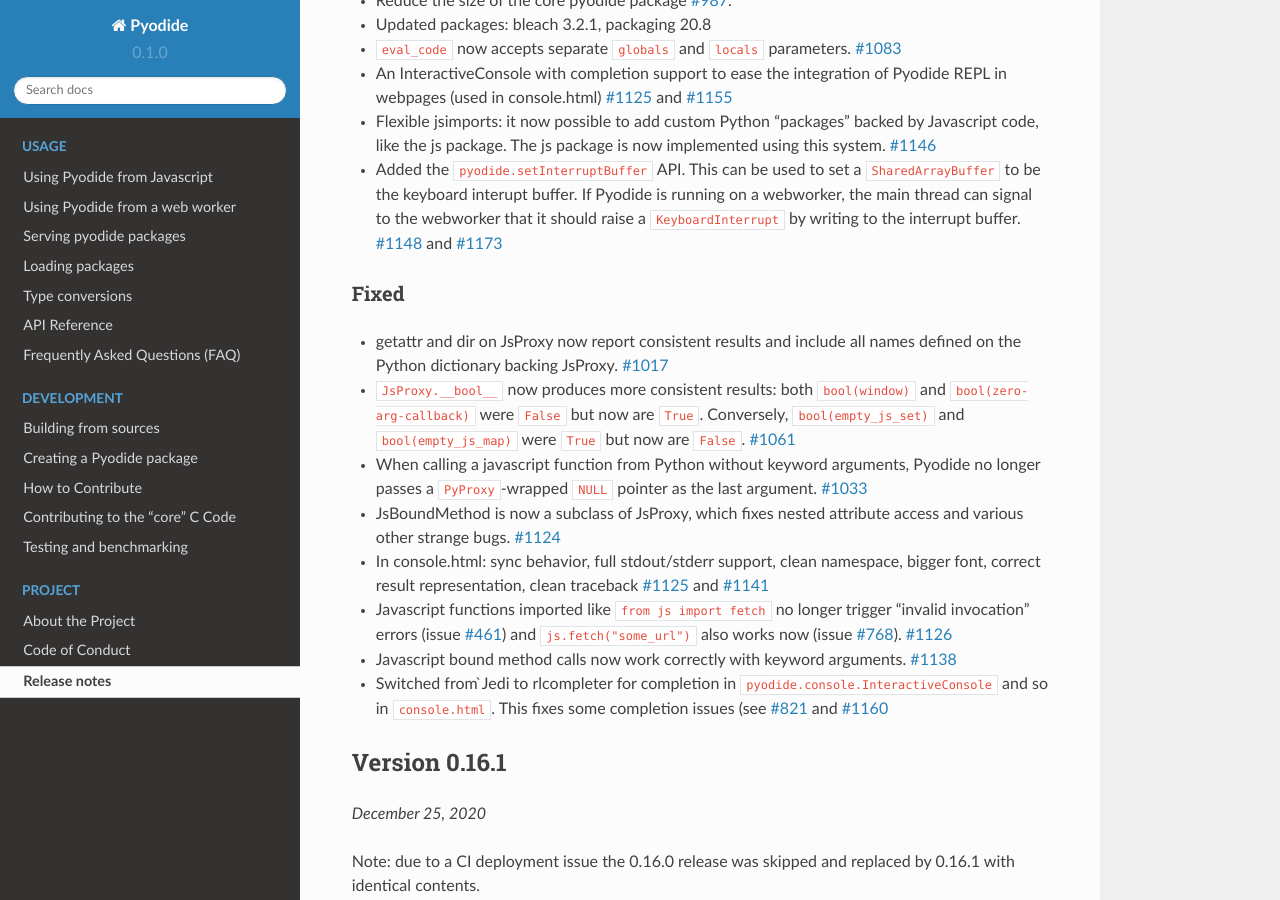
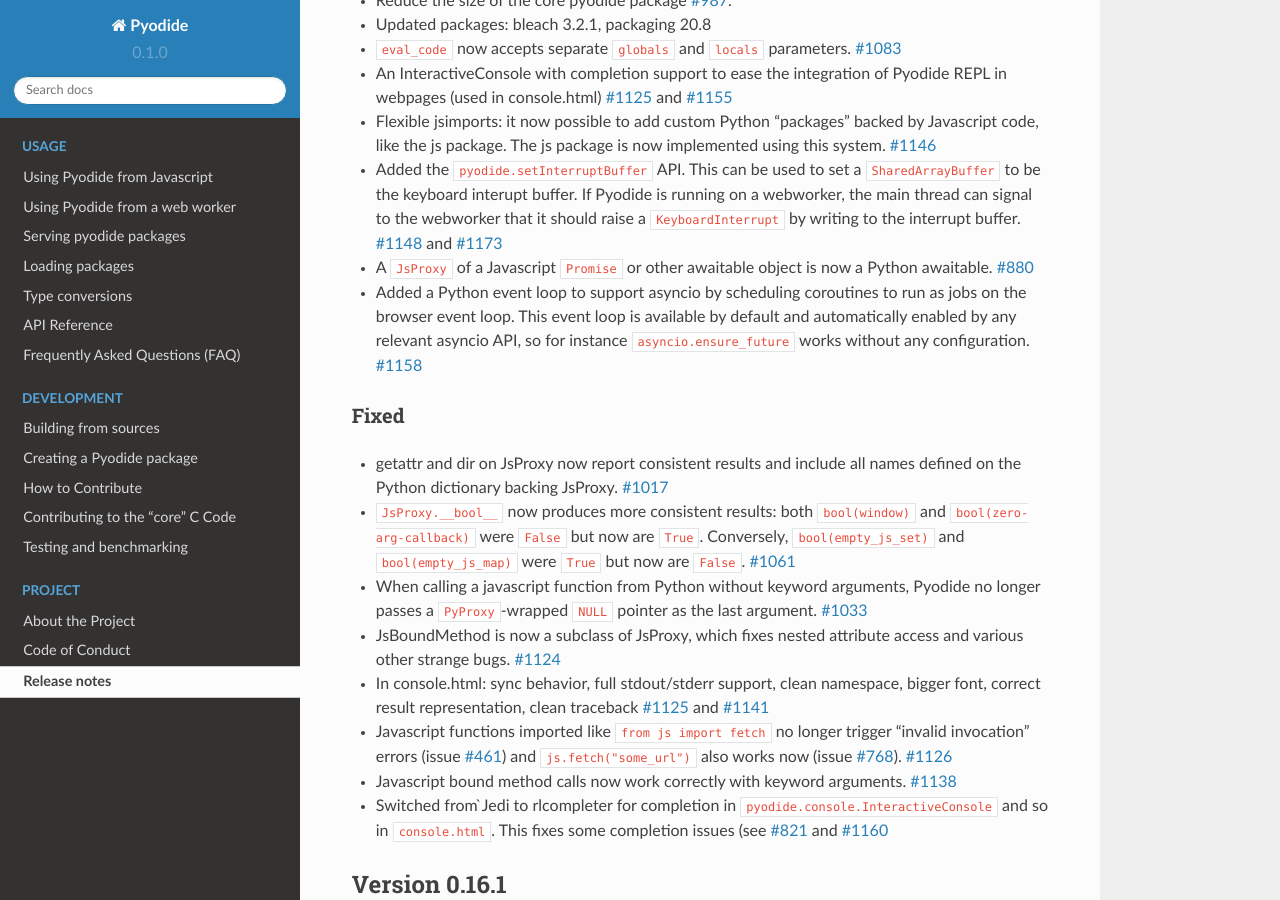
Before and after one commit to pyodide/pyodide, a Sphinx documentation site: the page built from docs/project/changelog.md, in a window 1280 px wide and 900 px high, scrolled down 816 px. Built offline with Sphinx 7.4.7 and the Read the Docs theme 2.0.0, drawn with Linux system fonts in a browser that asks for light colours; the version number is read from the project's files by our own code.

Commit message:
Update changelog

```diff
--- a/docs/project/changelog.md
+++ b/docs/project/changelog.md
@@ -58,6 +58,14 @@
   raise a `KeyboardInterrupt` by writing to the interrupt buffer.
   [#1148](https://github.com/iodide-project/pyodide/pull/1148) and
   [#1173](https://github.com/iodide-project/pyodide/pull/1173)
+- A `JsProxy` of a Javascript `Promise` or other awaitable object is now a
+  Python awaitable.
+  [#880](https://github.com/iodide-project/pyodide/pull/880)
+- Added a Python event loop to support asyncio by scheduling coroutines to run
+  as jobs on the browser event loop. This event loop is available by default and
+  automatically enabled by any relevant asyncio API, so for instance
+  `asyncio.ensure_future` works without any configuration.
+  [#1158](https://github.com/iodide-project/pyodide/pull/1158)
 
 ### Fixed
 - getattr and dir on JsProxy now report consistent results and include all
```
